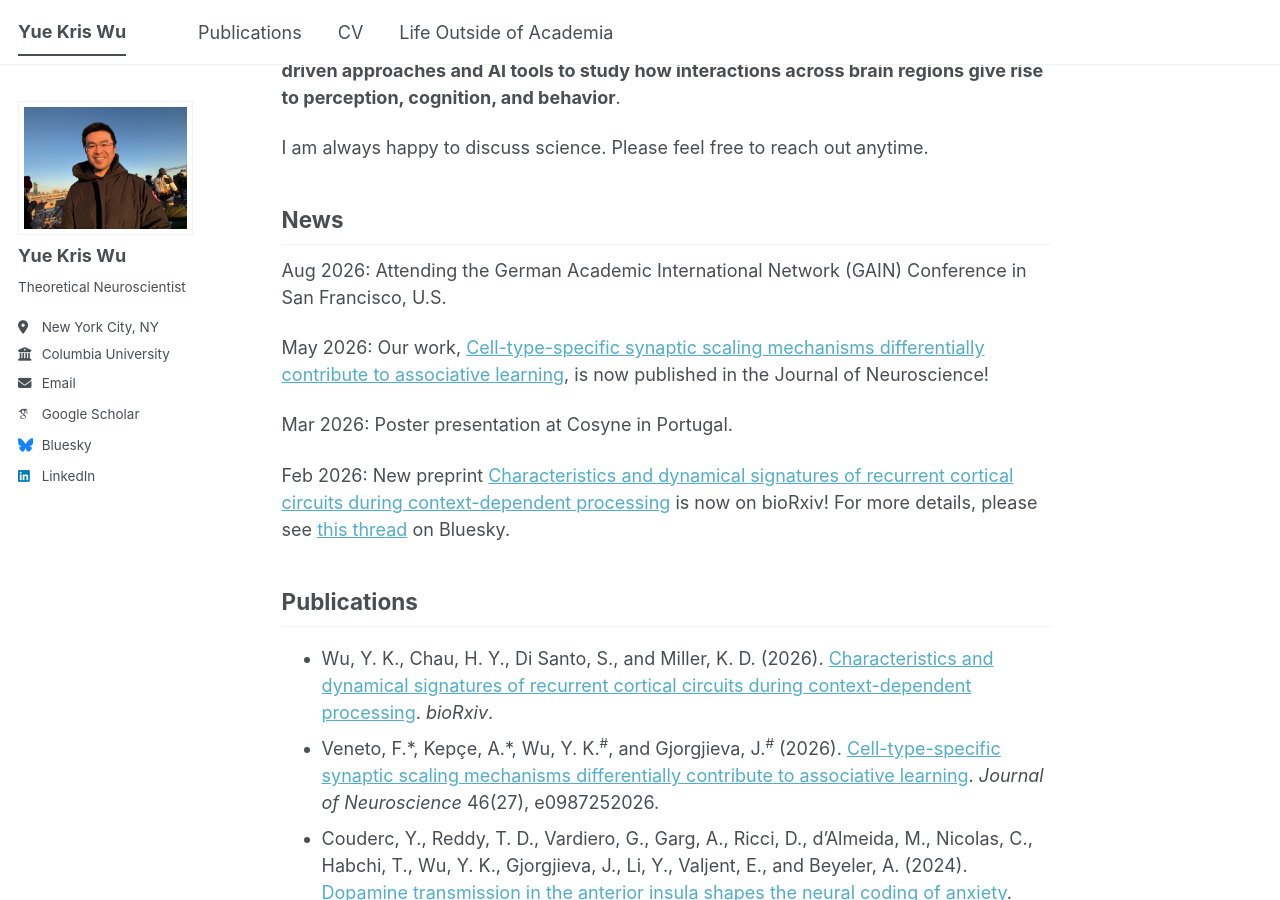
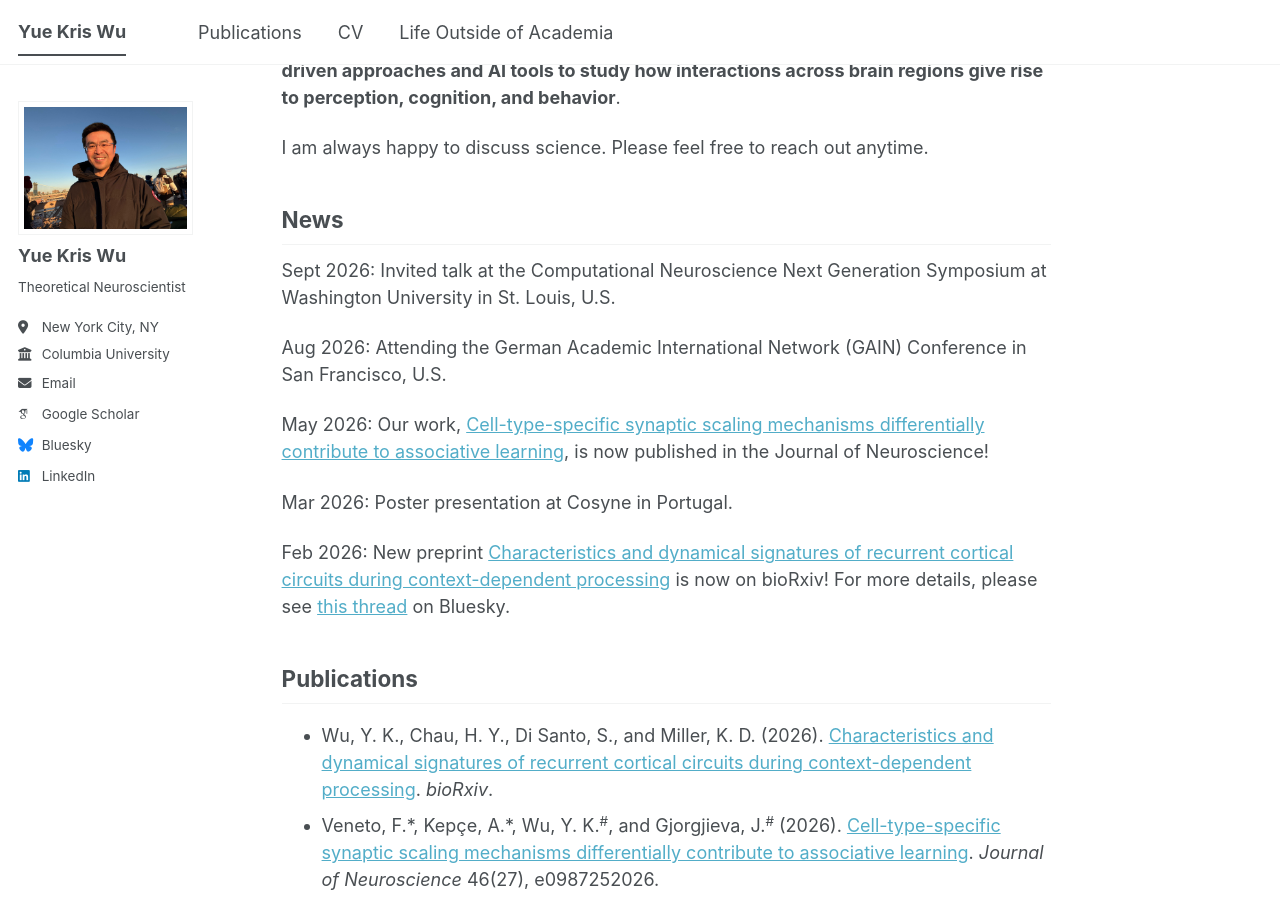
Before and after one commit to yuekriswu/yuekriswu.github.io, a Jekyll site: the page built from _pages/about.md, in a window 1280 px wide and 900 px high, scrolled down 647 px. Built offline with Jekyll 4.4.1, drawn with Linux system fonts in a browser that asks for light colours; emoji names are drawn with the system emoji font; some web fonts are replaced; a script bundle is joined from its source files by our own code; library files that are not in the unit come from our copies.

Commit message:
Update about.md

```diff
--- a/_pages/about.md
+++ b/_pages/about.md
@@ -24,6 +24,8 @@ I am always happy to discuss science. Please feel free to reach out anytime.
 
 News
 ------
+Sept 2026: Invited talk at the Computational Neuroscience Next Generation Symposium at Washington University in St. Louis, U.S.
+
 Aug 2026: Attending the German Academic International Network (GAIN) Conference in San Francisco, U.S.
 
 May 2026: Our work, [Cell-type-specific synaptic scaling mechanisms differentially contribute to associative learning](https://www.jneurosci.org/content/early/2026/05/26/JNEUROSCI.0987-25.2026), is now published in the Journal of Neuroscience!
```
